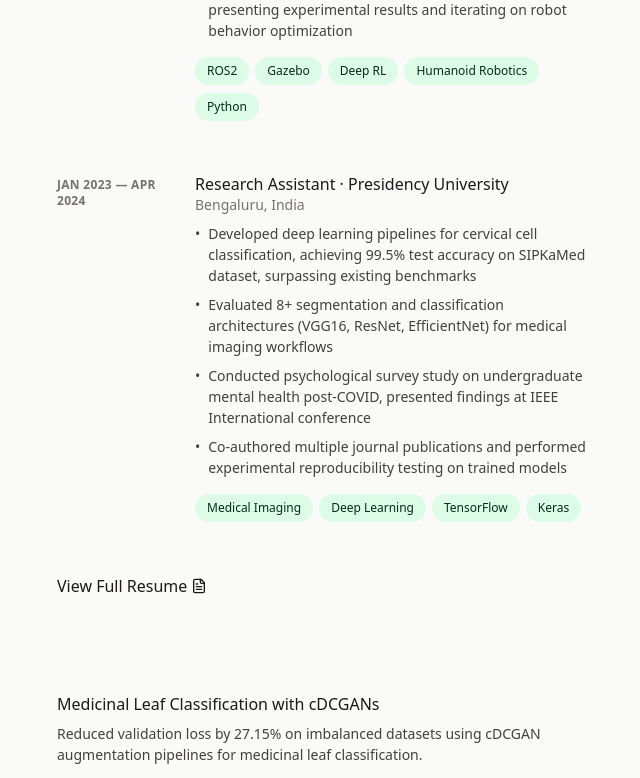
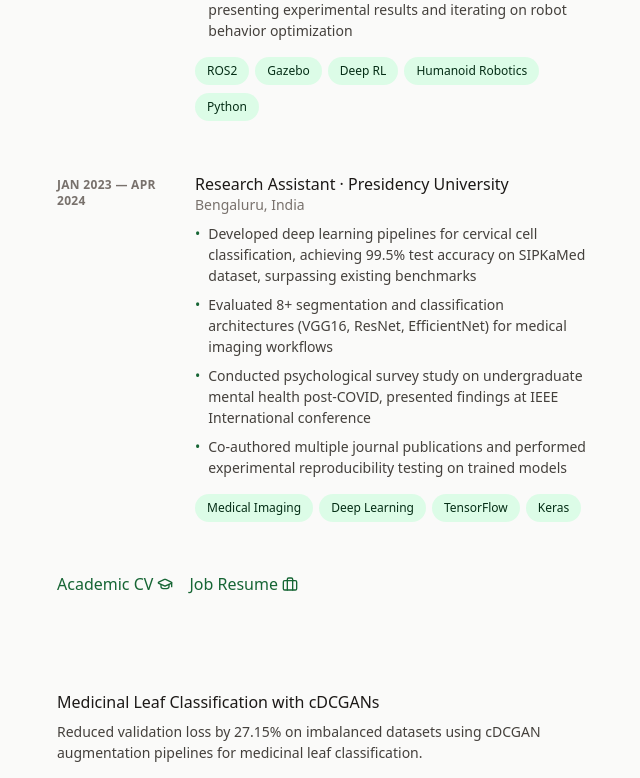
Before and after one commit to Mystique03/personal-portfolio, a React (Vite) app: page / in a window 1280 px wide. Shown: the part 1248-2026 px from the top of the page, without its empty margins (591-1231 px from the left). Built offline with nearby package versions, Linux system fonts and the light colour scheme.

Commit message:
Added two resume buttons

```diff
--- a/src/components/About.jsx
+++ b/src/components/About.jsx
@@ -1,16 +1,26 @@
 // src/components/About.jsx
-import React, { useState, useEffect } from 'react';
+import React, { useState, useEffect, useRef } from 'react';
 import TypeWriter from './TypeWriter';
 
 const About = ({ theme }) => {
-  const [showTypewriter, setShowTypewriter] = useState(true);
+  const [showTypewriter, setShowTypewriter] = useState(false);
+  const hasCheckedStorage = useRef(false);
 
   useEffect(() => {
+    if (hasCheckedStorage.current) return;
+    hasCheckedStorage.current = true;
+
     const hasSeenTypewriter = sessionStorage.getItem('typewriterShown');
-    if (hasSeenTypewriter) {
+
+    if (!hasSeenTypewriter) {
+      setShowTypewriter(true);
+      // Set flag after typewriter has had time to start
+      setTimeout(() => {
+        sessionStorage.setItem('typewriterShown', 'true');
+      }, 200);
+    } else {
+      // Returning visitor - skip typewriter
       setShowTypewriter(false);
-    } else {
-      sessionStorage.setItem('typewriterShown', 'true');
     }
   }, []);
 
@@ -24,11 +34,12 @@ const About = ({ theme }) => {
       <div>
         <p className="mb-4">
           {showTypewriter ? (
-            <TypeWriter text="Hello!" speed={60} theme={theme} />
+            <TypeWriter text="Hello!" speed={100} theme={theme} />
           ) : (
             <span className={theme.textBright}>Hello!</span>
           )}
-          {" "}<br />I'm Smitha, and I've been fascinated by Artificial Intelligence for as long as I can remember.
+          {" "}
+          <br />I'm Smitha, and I've been fascinated by Artificial Intelligence for as long as I can remember.
           Growing up watching Marvel movies, I dreamed of building an intelligent assistant like JARVIS—I'd name mine{' '}
           <span className={`${theme.accent} font-medium`}>Mystique</span>.
           That curiosity led me down the rabbit hole of lectures by Fei-Fei Li, Geoffrey Hinton, and Andrew Ng.
@@ -44,7 +55,7 @@ const About = ({ theme }) => {
           <span className={`${theme.textBright} font-medium`}>Data-Driven Systems</span>.
         </p>
         <p>
-          My reserach interests include{' '}
+          My research interests include{' '}
           <span className={`${theme.textBright} font-medium`}>Deep Learning</span>,{' '}
           <span className={`${theme.textBright} font-medium`}>Computer Vision</span>, and{' '}
           <span className={`${theme.textBright} font-medium`}>Multi-modal Learning</span>.
--- a/src/components/Experience.jsx
+++ b/src/components/Experience.jsx
@@ -1,6 +1,6 @@
 // src/components/Experience.jsx
 import React from 'react';
-import { FileText } from 'lucide-react';
+import { FileText, GraduationCap, Briefcase } from 'lucide-react';
 import { experiences } from '../data/experiences';
 
 const Experience = ({ theme }) => {
@@ -31,12 +31,11 @@ const Experience = ({ theme }) => {
                   </h3>
                   <p className={`text-sm ${theme.textDim} mb-2`}>{exp.location}</p>
 
-
                   {Array.isArray(exp.description) ? (
                     <ul className="mt-2 space-y-2">
                       {exp.description.map((bullet, bulletIndex) => (
                         <li key={bulletIndex} className="text-sm leading-normal flex">
-                          <span className="mr-2 ${theme.accent} ">•</span>
+                          <span className={`mr-2 ${theme.accent}`}>•</span>
                           <span>{bullet}</span>
                         </li>
                       ))}
@@ -59,15 +58,31 @@ const Experience = ({ theme }) => {
             </li>
           ))}
         </ol>
-        <div className="mt-12">
+
+        {/* Two Resume Buttons */}
+        <div className="mt-12 flex flex-col sm:flex-row gap-4">
           <a
-            href="/resume.pdf"
+            href="/academic-cv.pdf"
+            target="_blank"
+            rel="noopener noreferrer"
             className={`inline-flex items-center font-medium leading-tight ${theme.textBright} group`}
           >
-            <span className="border-b border-transparent pb-px transition ${theme.accent} group-hover:border-current group-focus-visible:border-current">
-              View Full Resume
+            <span className={`border-b border-transparent pb-px transition ${theme.accent} group-hover:border-current group-focus-visible:border-current`}>
+              Academic CV
             </span>
-            <FileText className="ml-1 inline-block h-4 w-4 shrink-0 -translate-y-px transition-transform group-hover:translate-x-2 group-focus-visible:translate-x-2 motion-reduce:transition-none" />
+            <GraduationCap className={`ml-1 inline-block h-4 w-4 shrink-0 -translate-y-px transition-transform group-hover:translate-x-2 group-focus-visible:translate-x-2 motion-reduce:transition-none ${theme.accent}`} />
+          </a>
+
+          <a
+            href="/job-resume.pdf"
+            target="_blank"
+            rel="noopener noreferrer"
+            className={`inline-flex items-center font-medium leading-tight ${theme.textBright} group`}
+          >
+            <span className={`border-b border-transparent pb-px transition ${theme.accent} group-hover:border-current group-focus-visible:border-current`}>
+              Job Resume
+            </span>
+            <Briefcase className={`ml-1 inline-block h-4 w-4 shrink-0 -translate-y-px transition-transform group-hover:translate-x-2 group-focus-visible:translate-x-2 motion-reduce:transition-none ${theme.accent}`} />
           </a>
         </div>
       </div>
--- a/src/components/Header.jsx
+++ b/src/components/Header.jsx
@@ -24,7 +24,6 @@ const Header = ({ activeSection, theme, sections }) => {
           I build models for Vision, Language, and Beyond.
         </p>
 
-        {/* Navigation - NO BLOG HERE */}
         <nav className="nav hidden lg:block mt-16" aria-label="In-page jump links">
           <ul className="w-max">
             {sections.map((section) => (
@@ -58,13 +57,12 @@ const Header = ({ activeSection, theme, sections }) => {
         </nav>
       </div>
 
-      {/* Social links - BLOG IS HERE */}
       <ul className="ml-1 mt-8 flex items-center gap-5" aria-label="Social media">
         <li>
           <a
             href="https://github.com/Mystique03"
             target="_blank"
-            rel="noreferrer"
+            rel="noreferrer noopener"
             className={`block ${theme.accentHover} transition-colors`}
             aria-label="GitHub"
           >
@@ -75,7 +73,7 @@ const Header = ({ activeSection, theme, sections }) => {
           <a
             href="https://www.linkedin.com/in/smitha-reddy-s/"
             target="_blank"
-            rel="noreferrer"
+            rel="noreferrer noopener"
             className={`block ${theme.accentHover} transition-colors`}
             aria-label="LinkedIn"
           >
--- a/src/components/TypeWriter.jsx
+++ b/src/components/TypeWriter.jsx
@@ -1,23 +1,34 @@
 // src/components/TypeWriter.jsx
-import React, { useState, useEffect } from 'react';
+import React, { useState, useEffect, useRef } from 'react';
 
 const TypeWriter = ({ text, speed = 80, theme }) => {
   const [displayText, setDisplayText] = useState('');
   const [currentIndex, setCurrentIndex] = useState(0);
   const [isComplete, setIsComplete] = useState(false);
+  const timeoutRef = useRef(null);
 
   useEffect(() => {
+    // Clear any existing timeout
+    if (timeoutRef.current) {
+      clearTimeout(timeoutRef.current);
+    }
+
     if (currentIndex < text.length) {
-      const timeout = setTimeout(() => {
+      timeoutRef.current = setTimeout(() => {
         setDisplayText(prev => prev + text[currentIndex]);
         setCurrentIndex(prev => prev + 1);
       }, speed);
-
-      return () => clearTimeout(timeout);
-    } else {
+    } else if (currentIndex === text.length && !isComplete) {
       setIsComplete(true);
     }
-  }, [currentIndex, text, speed]);
+
+    // Cleanup function
+    return () => {
+      if (timeoutRef.current) {
+        clearTimeout(timeoutRef.current);
+      }
+    };
+  }, [currentIndex, text, speed, isComplete]);
 
   return (
     <span className={theme.textBright}>
```
Also changed, not shown: 1 other file (tests, documents, lock files or other folders).
